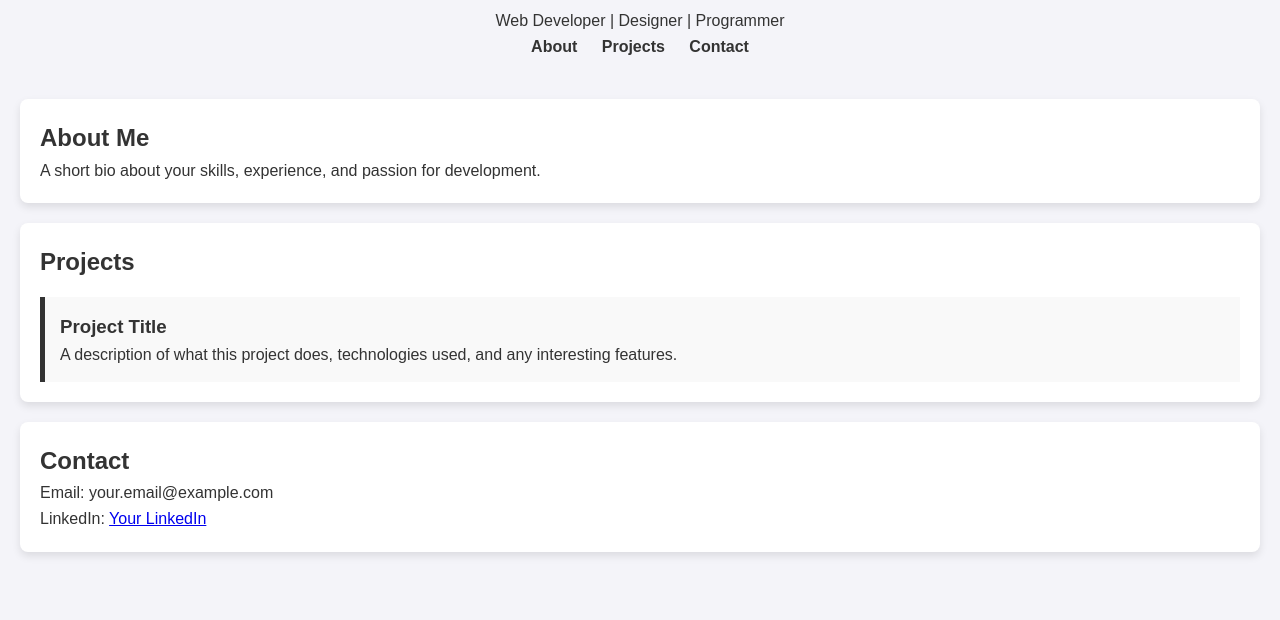
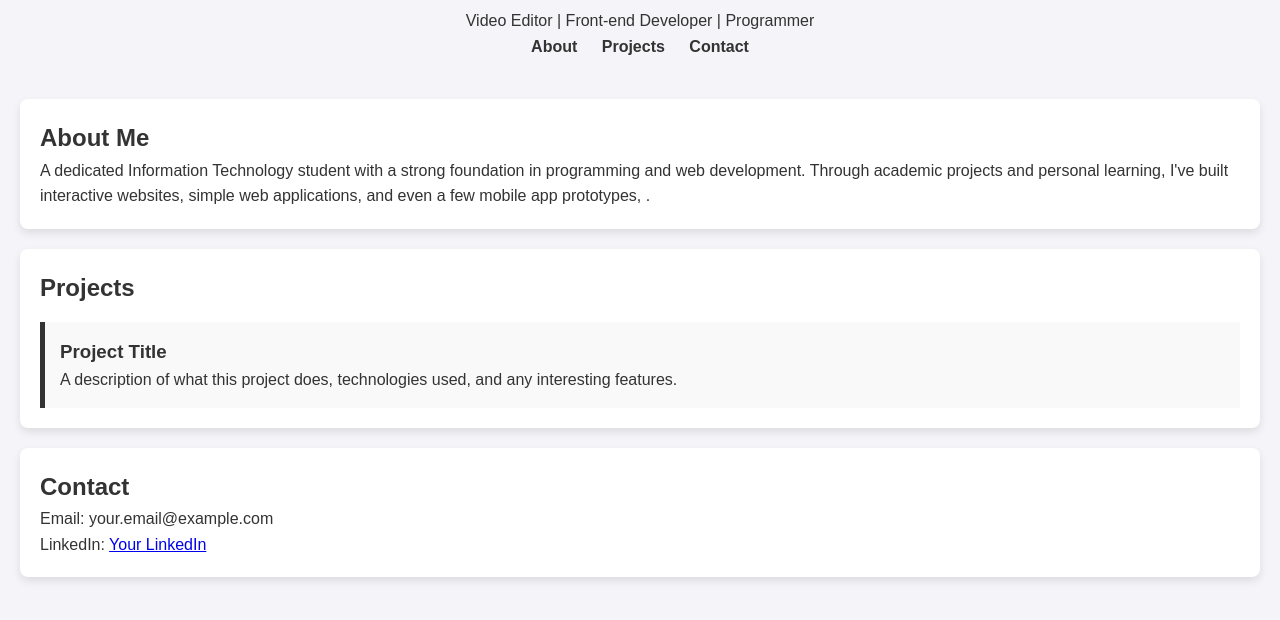
Before and after one commit to queen08-wp/queen08-wp.github.io, a plain HTML site: page index.html in a window 1280 px wide. Shown: the part 96-716 px from the top of the page. Drawn offline with Linux system fonts and the light colour scheme.

Commit message:
Update index.html

```diff
--- a/index.html
+++ b/index.html
@@ -9,7 +9,7 @@
 <body>
     <header>
         <h1>Dalumpines,Queenie D.</h1>
-        <p>Web Developer | Designer | Programmer</p>
+        <p>Video Editor | Front-end Developer | Programmer</p>
         <nav>
             <a href="#about">About</a>
             <a href="#projects">Projects</a>
@@ -19,7 +19,7 @@
 
     <section id="about">
         <h2>About Me</h2>
-        <p>A short bio about your skills, experience, and passion for development.</p>
+        <p>A dedicated Information Technology student with a strong foundation in programming and web development. Through academic projects and personal learning, I've built interactive websites, simple web applications, and even a few mobile app prototypes, .</p>
     </section>
 
     <section id="projects">
```
